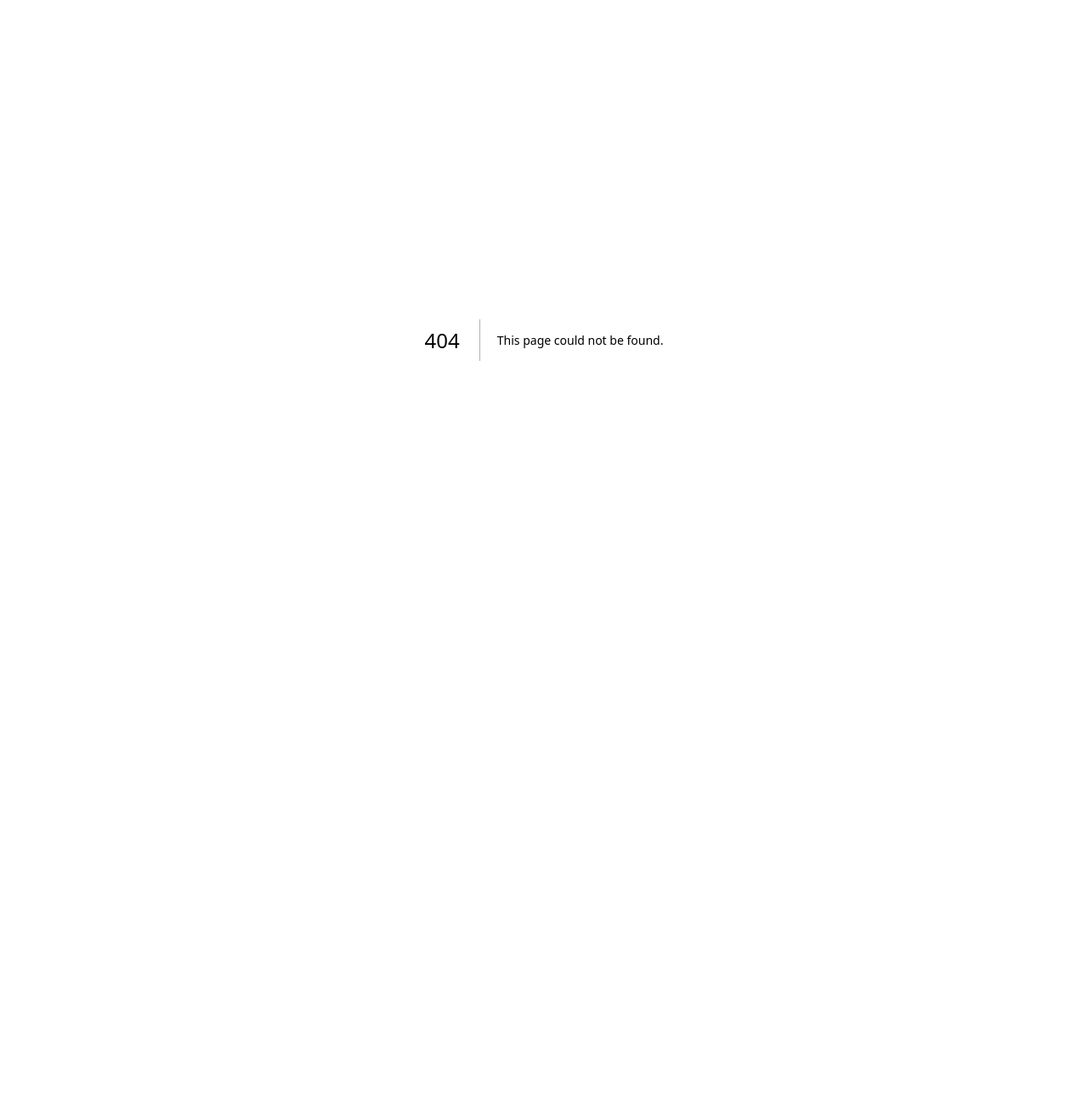
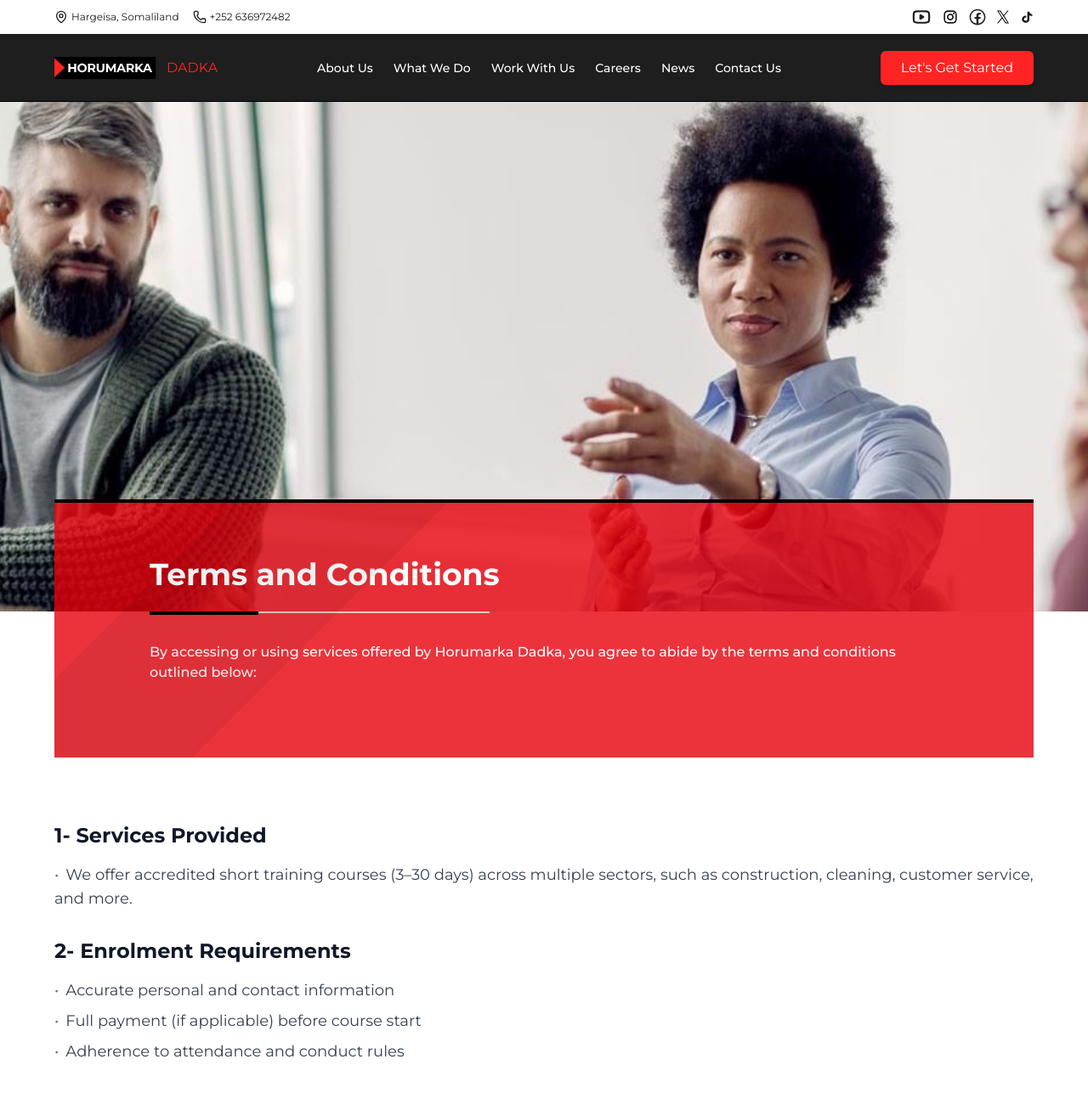
Before and after one commit to ali-dev-00/company-site, a Next.js app: page /terms-and-conditions in a window 1280 px wide. Before the commit this address had no page. Shown: the top 1287 px of the page at 85% size. Before the commit the page ends 800 px from the top, so only its background shows below. Built offline with nearby package versions, Linux system fonts and the light colour scheme.

Commit message:
small fixes

```diff
--- a/src/app/(userPages)/components/layout/Footer.tsx
+++ b/src/app/(userPages)/components/layout/Footer.tsx
@@ -4,39 +4,39 @@ import Image from "next/image"
 
 const links = [
     {
-        id: "board",
-        label: "Our Board",
-        href: "/board",
+        id: "about-us",
+        label: "About Us",
+        href: "/about-us",
     },
     {
-        id: "management",
-        label: "Our Senior Management Team",
-        href: "/management",
+        id: "what-we-do",
+        label: "What We do",
+        href: "/what-we-do",
     },
     {
-        id: "credentials",
-        label: "Our Credentials",
-        href: "/credentials",
+        id: "courses",
+        label: "Courses",
+        href: "/courses",
     },
     {
-        id: "edi",
-        label: "Our EDI commitment",
-        href: "/edi",
+        id: "join-us",
+        label: "Join Us",
+        href: "/join-us",
     },
     {
-        id: "carbon-reduction",
-        label: "Carbon Reduction Plan",
-        href: "/carbon-reduction",
-    },
-    {
-        id: "policies",
-        label: "Company Policies",
-        href: "/policies",
+        id: "terms-conditions",
+        label: "Terms and Conditions",
+        href: "/terms-and-conditions",
     },
     {
         id: "privacy",
         label: "Privacy Policy",
-        href: "/privacy",
+        href: "/privacy-policy",
+    },
+    {
+        id: "contact-us",
+        label: "Contact Us",
+        href: "/contact-us",
     },
 ];
 
@@ -82,7 +82,7 @@ export default function Footer() {
                         {/* Left Section - Logo and Description */}
                         <div className="space-y-4 float-end">
                             <div className="flex items-center gap-2">
-                                <Link href="#" className="flex items-center">
+                                <Link href="/home" className="flex items-center">
                                     <Image
                                         src="/footer-logo.svg"
                                         height={40}
--- a/src/app/(userPages)/courses/_components/best-seller-courses.tsx
+++ b/src/app/(userPages)/courses/_components/best-seller-courses.tsx
@@ -3,6 +3,7 @@ import { useState } from "react";
 import Image from "next/image";
 import { Star, StarHalf } from "lucide-react";
 import { Button } from "@/components/ui/button";
+import Link from "next/link";
 
 export default function BestSellerCourses() {
   const categories = [
@@ -91,7 +92,7 @@ export default function BestSellerCourses() {
                 )}
               </div>
               <div className="py-4 px-2">
-                <h3 className="text-lg font-semibold mb-2">{course.title}</h3>
+                <Link href='/course-detail' className="text-lg font-semibold mb-2 hover:text-red-600">{course.title}</Link>
                 <div className="flex items-center gap-1 text-sm text-gray-600">
                 {Array.from({ length: 5 }).map((_, i) => {
                     const rating = course.rating
--- a/src/app/(userPages)/courses/_components/cta-section.tsx
+++ b/src/app/(userPages)/courses/_components/cta-section.tsx
@@ -1,5 +1,6 @@
 import Image from "next/image"
 import { Button } from "@/components/ui/button"
+import Link from "next/link"
 
 export default function CtaSection() {
   return (
@@ -14,9 +15,12 @@ export default function CtaSection() {
             With our responsive themes and mobile and desktop apps, enjoy a seamless experience on any device so will
             your blog the best visitors
           </p>
-          <Button className="bg-[#FF2424] hover:bg-[#FF2424]/90 text-white  py-5 px-8 rounded-md text-lg">
+          <Link href='/join-us'>
+          <Button className="bg-[#FF2424] cursor-pointer hover:bg-[#FF2424]/90 text-white  py-5 px-8 rounded-md text-lg">
             Join now
           </Button>
+          </Link>
+
         </div>
 
         {/* Abstract Image */}
--- a/src/app/(userPages)/courses/_components/trending-courses.tsx
+++ b/src/app/(userPages)/courses/_components/trending-courses.tsx
@@ -1,5 +1,6 @@
 import Image from "next/image"
 import { Star } from "lucide-react"
+import Link from "next/link"
 
 export default function TrendingCourses() {
   const courses = [
@@ -70,9 +71,11 @@ export default function TrendingCourses() {
         {/* Smaller Course Cards Grid - Now using plain div elements */}
         <div className="lg:col-span-1 grid grid-cols-1 md:grid-cols-2 pt-8 gap-6">
           {courses.map((course, index) => (
-            <div
+
+            <Link
               key={index}
-              className="w-full rounded-xl overflow-hidden shadow-md hover:shadow-lg transition-shadow duration-300 bg-white"
+               href="/course-detail"
+              className="w-full rounded-2xl overflow-hidden cursor-pointer hover:shadow-lg transition-shadow duration-300 bg-white"
             >
               <div className="relative w-full h-40">
                 <Image
@@ -80,12 +83,12 @@ export default function TrendingCourses() {
                   alt={course.title}
                   layout="fill"
                   objectFit="cover"
-                  className="rounded-t-xl"
+                  className="rounded-2xl"
                 />
                 {(course.isBestSeller || course.discount) && (
                   <div className="absolute top-2 left-2 flex gap-2">
                     {course.isBestSeller && (
-                      <span className="bg-v0-red text-white text-xs font-semibold px-2 py-1 rounded-full">
+                      <span className="bg-red-600 text-white text-xs font-semibold px-2 py-1 rounded-full">
                         Best Seller
                       </span>
                     )}
@@ -97,7 +100,7 @@ export default function TrendingCourses() {
                   </div>
                 )}
               </div>
-              <div className="p-4">
+              <div className="py-4 px-2">
                 <h3 className="text-base font-semibold text-gray-800 mb-2 line-clamp-2">{course.title}</h3>
                 <div className="flex items-center text-sm text-gray-600">
                   <div className="flex mr-1">
@@ -111,7 +114,8 @@ export default function TrendingCourses() {
                   <span>{course.reviews}</span>
                 </div>
               </div>
-            </div>
+            </Link>
+
           ))}
         </div>
       </div>
--- a/src/app/(userPages)/courses/_components/upcoming-courses.tsx
+++ b/src/app/(userPages)/courses/_components/upcoming-courses.tsx
@@ -1,5 +1,5 @@
-
 import Image from "next/image"
+import Link from "next/link";
 
 export default function UpcomingCourses() {
     const upcomingCourses = [
@@ -33,8 +33,8 @@ export default function UpcomingCourses() {
     <section className="w-full py-8 md:py-12 lg:py-16 bg-white">
       <div className="mx-auto max-w-[1366px] px-4 md:px-8 lg:px-16">
         <h2 className="text-3xl font-bold tracking-tight text-center mb-8 md:mb-12">Upcoming Courses</h2>
-        <div className="grid grid-cols-1 sm:grid-cols-2 lg:grid-cols-4 xl:grid-cols-4 gap-6 justify-center max-w-6xl mx-auto">
-        {upcomingCourses.map((course) => (
+        <div className="grid grid-cols-1 sm:grid-cols-2 lg:grid-cols-4 xl:grid-cols-4 gap-6 justify-items-center mx-auto">
+          {upcomingCourses.map((course) => (
             <div key={course.id} className="w-full max-w-[300px]">
               <div className="relative rounded-5xl">
                 <Image
@@ -50,8 +50,8 @@ export default function UpcomingCourses() {
                   </div>
                 )}
               </div>
-              <div className="py-4 ">
-                <h3 className="text-md font-semibold mb-2">{course.title}</h3>
+              <div className="py-4">
+                <Link href="/course-detail" className="text-md font-semibold mb-2 hover:text-red-600">{course.title}</Link>
               </div>
             </div>
           ))}
--- a/src/app/(userPages)/join-us/_components/career-openings.tsx
+++ b/src/app/(userPages)/join-us/_components/career-openings.tsx
@@ -30,35 +30,35 @@ const jobOpenings: JobOpening[] = [
         title: "Wordpress Developer",
         experience: "2 Years",
         deadline: "2021-05-08",
-        linkHref: "/careers/wordpress-developer",
+        linkHref: "/job-detail",
     },
     {
         id: "javascript-developer",
         title: "Javascript",
         experience: "1 Years",
         deadline: "2021-05-08",
-        linkHref: "/careers/javascript-developer",
+        linkHref: "/job-detail",
     },
     {
         id: "apps-developer",
         title: "Apps Developer",
         experience: "3 Years",
         deadline: "2021-05-08",
-        linkHref: "/careers/apps-developer",
+        linkHref: "/job-detail",
     },
     {
         id: "ios-developer",
         title: "IOS Developer",
         experience: "2 Years",
         deadline: "2021-05-08",
-        linkHref: "/careers/ios-developer",
+        linkHref: "/job-detail",
     },
     {
         id: "node-js-developer",
         title: "Node JS Developer",
         experience: "3 Years",
         deadline: "2021-05-08",
-        linkHref: "/careers/node-js-developer",
+        linkHref: "/job-detail",
     },
 ]
 
@@ -83,7 +83,7 @@ const CareerOpenings = () => {
               <Link
                 key={category.id}
                 href={`/careers?category=${category.id}`}
-                className={`text-lg font-medium ${
+                className={`text-lg font-medium group ${
                   category.isActive ? "text-[#ff2424]" : "text-gray-700 hover:text-gray-900"
                 } transition-colors`}
               >
@@ -97,7 +97,7 @@ const CareerOpenings = () => {
             {jobOpenings.map((job) => (
               <Link
                 key={job.id}
-                href={`/careers/${job.id}`}
+                href={`/job-detail`}
                 className="flex  flex-col sm:flex-row items-start sm:items-center justify-between bg-white border border-gray-200 rounded-lg p-6 shadow-sm hover:shadow-md transition-all duration-300 group"
               >
                 <div className="md:flex  flex-1 md:justify-between md:max-w-[80%] items-center  mb-4 sm:mb-0">
@@ -113,7 +113,7 @@ const CareerOpenings = () => {
                     </div>
                   </div>
                 </div>
-                <ArrowRight className="w-6 h-6 text-gray-500 group-hover:translate-x-1 transition-transform duration-300 sm:ml-auto" />
+                <ArrowRight className="w-6 h-6 text-gray-500 group-hover:translate-x-1 group-hover:-rotate-45 group-hover:text-red-600 transition-all duration-300 sm:ml-auto" />
               </Link>
             ))}
           </div>
--- /dev/null
+++ b/src/app/(userPages)/terms-and-conditions/_components/terms-and-conditions-content.tsx
@@ -0,0 +1,65 @@
+export default function TermsConditionsContent() {
+    const sections = [
+      {
+        id: 1,
+        title: "Services Provided",
+        content: [
+          "We offer accredited short training courses (3–30 days) across multiple sectors, such as construction, cleaning, customer service, and more.",
+        ],
+      },
+      {
+        id: 2,
+        title: "Enrolment Requirements",
+        content: [
+          "Accurate personal and contact information",
+          "Full payment (if applicable) before course start",
+          "Adherence to attendance and conduct rules",
+        ],
+      },
+      {
+        id: 3,
+        title: "Certification",
+        content: [
+          "Participants who meet course requirements will receive accredited certificates.",
+        ],
+      },
+      {
+        id: 4,
+        title: "Limitations of Liability",
+        content: [
+          "We are not liable for indirect losses, including employment outcomes post-training.",
+        ],
+      },
+      {
+        id: 5,
+        title: "Modifications",
+        content: [
+          "We reserve the right to update these terms at any time.",
+        ],
+      },
+    ];
+
+    return (
+      <section className="py-12 bg-white">
+        <div className="max-w-[1366px] mx-auto px-4 md:px-8 lg:px-16">
+          {sections.map((section) => (
+            <div key={section.id} className="mb-8">
+              <h2 className="text-xl md:text-2xl font-bold text-gray-900 mb-4">
+                {section.id}- {section.title}
+              </h2>
+              <ul className="list-none pl-0 space-y-2">
+                {section.content.map((item, i) => (
+                  <li
+                    key={i}
+                    className="text-gray-700 text-base md:text-lg before:content-['•'] before:mr-2 before:text-gray-500"
+                  >
+                    {item}
+                  </li>
+                ))}
+              </ul>
+            </div>
+          ))}
+        </div>
+      </section>
+    );
+  }
--- /dev/null
+++ b/src/app/(userPages)/terms-and-conditions/_components/terms-conditions-hero.tsx
@@ -0,0 +1,44 @@
+import Image from "next/image"
+
+export default function TermsConditionsHero() {
+    return (
+        <section className="relative bg-[#F4F2F2] mx-auto h-screen max-h-[600px] w-full mb-40 lg:mb-48 xl:mb-50">
+            {/* Background Image */}
+            <div className="absolute inset-0">
+                <Image
+                    src="/images/work-with-us-hero.jpg"
+                    alt="Team collaboration in office environment"
+                    fill
+                    className="object-cover object-center sm:object-center md:object-center"
+                    priority
+                />
+            </div>
+
+            <div className="w-full max-w-[1366px] bottom-0 mx-auto ">
+                {/* Red Overlay Content */}
+                <div className="absolute z-10 -bottom-43 px-4 md:px-8 lg:px-16 inset-0 flex items-end mx-auto ">
+                    <div className="w-full relative overflow-hidden border-t-4  bg-red-600/80 bg-opacity-95 px-4 py-8 sm:px-6 sm:py-10 md:px-12 md:py-14 lg:px-24 lg:py-16 xl:px-28 xl:py-16">
+                        <div className="relative max-w-full sm:max-w-4xl lg:max-w-5xl">
+
+                            <h1 className="text-2xl font-bold z-50 text-white mb-4 sm:text-3xl sm:mb-5 md:text-4xl md:mb-6  lg:mb-6">
+                                Terms and Conditions
+                            </h1>
+
+                            {/* Decorative Line */}
+                            <div className="relative w-full max-w-100 h-1 mb-6 sm:mb-7 md:mb-8">
+                                <div className="absolute inset-0 h-[2px] bg-gray-200/80"></div>
+                                <div className="absolute left-0 top-0 h-1 w-20 sm:w-24 md:w-28 lg:w-32 bg-black"></div>
+                            </div>
+
+                            {/* Subtitle */}
+                            <p className="text-sm text-white mb-4 font-medium sm:text-base sm:mb-5 md:mb-6 ">
+                            By accessing or using services offered by Horumarka Dadka, you agree to abide by the terms and conditions outlined below:
+                            </p>
+                        </div>
+                        <div className="bg-black/6 top-[-150px] -left-[-94.7px] bottom-[-350px] rotate-45 w-[180px] h-[600px] absolute " />
+                    </div>
+                </div>
+            </div>
+        </section>
+    )
+}
--- /dev/null
+++ b/src/app/(userPages)/terms-and-conditions/page.tsx
@@ -0,0 +1,14 @@
+import React from 'react'
+import TermsConditionsHero from './_components/terms-conditions-hero'
+import TermsConditionsContent from './_components/terms-and-conditions-content'
+
+const TermsAndConditionsPage = () => {
+  return (
+    <>
+      <TermsConditionsHero />
+      <TermsConditionsContent />
+    </>
+  )
+}
+
+export default TermsAndConditionsPage
```
